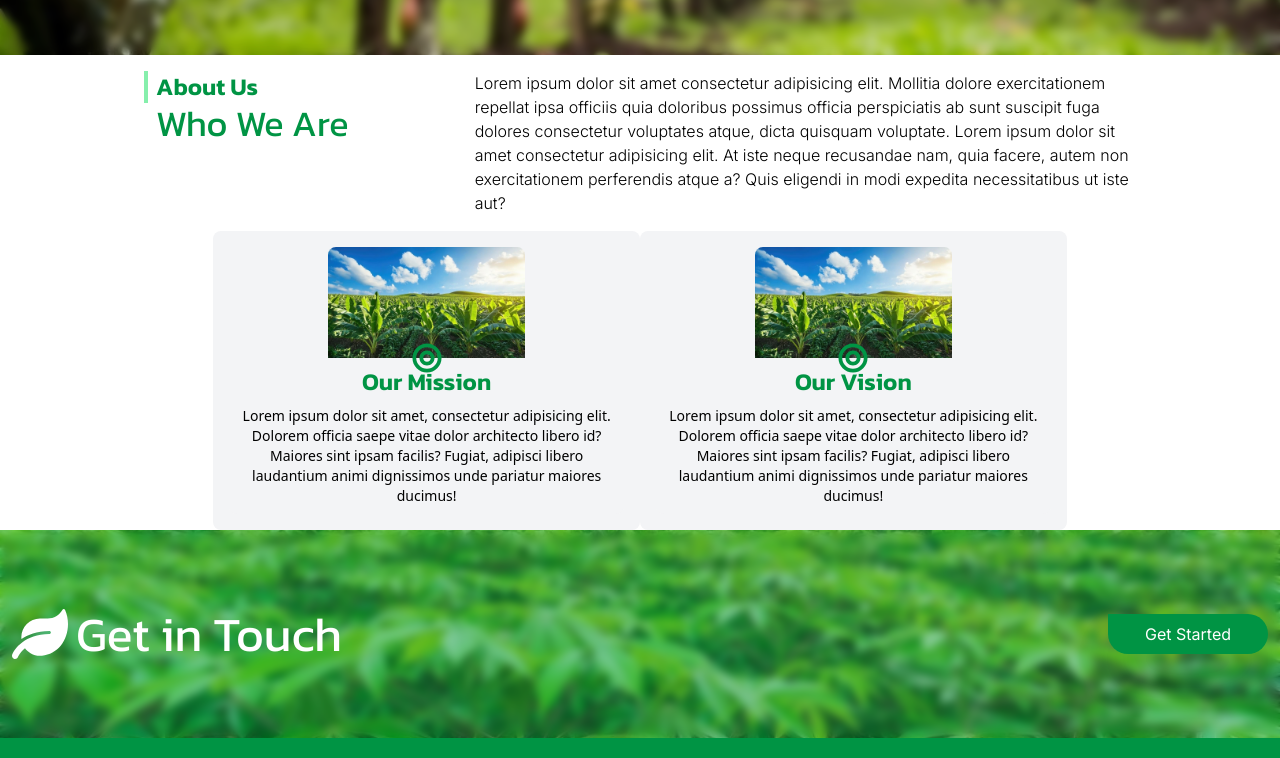
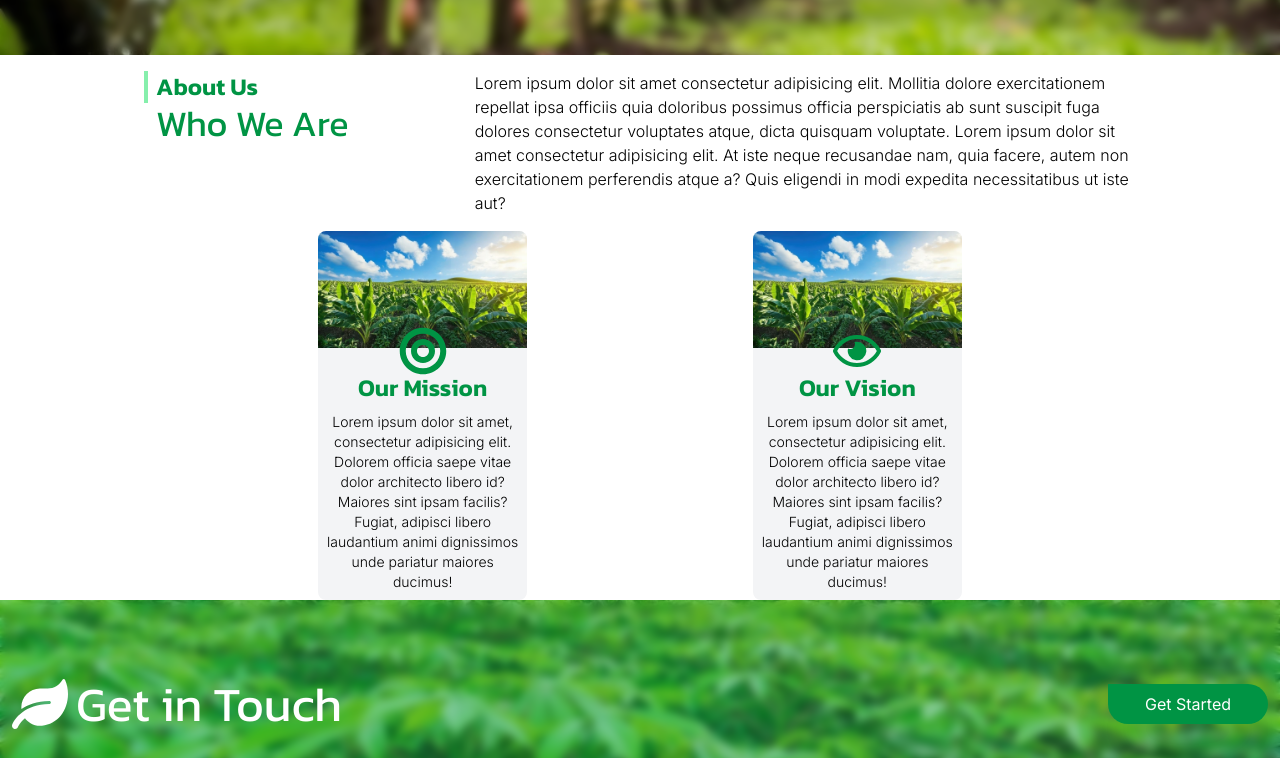
Before and after one commit to OlaiwonAbdullahi/WuraOla-Farms, a React (Vite) app: page /about in a window 1280 px wide. Shown: the part 466-1224 px from the top of the page. Built offline with nearby package versions, Linux system fonts and the light colour scheme.

Commit message:
update Mision.jsx

```diff
--- a/src/components/Mision.jsx
+++ b/src/components/Mision.jsx
@@ -1,33 +1,33 @@
-import { FaBullseye } from "react-icons/fa";
+import { FaBullseye, FaRegEye } from "react-icons/fa";
 import banana from "../assets/banana.jpeg";
 
 const Mission = () => {
   return (
-    <div className="flex w-2/3 mx-auto">
-      <div className="basis-1/2 bg-gray-100 flex flex-col items-center p-4 rounded-lg">
-        <div className="relative w-1/2">
+    <div className="flex w-2/3 mx-auto flex-col gap-4 md:flex-row">
+      <div className="basis-1/2   flex flex-col items-center rounded-lg">
+        <div className="relative w-1/2 bg-gray-100 rounded-t-lg">
           <img src={banana} alt="banana" className="w-full rounded-t-lg" />
-          <FaBullseye className="absolute inset-0 mx-auto top-24 text-secondary text-3xl " />
+          <FaBullseye className="absolute inset-0 mx-auto top-24 text-secondary text-5xl " />
         </div>
-        <span className=" text-secondary font-semibold font-kanit text-2xl pt-2">
+        <span className=" bg-gray-100 w-1/2 text-center text-secondary font-semibold font-kanit text-2xl pt-6">
           Our Mission
         </span>
-        <p className="text-center text-sm bg-gray-100 p-2 rounded-b-lg ">
+        <p className="text-center w-1/2  font-inter font-light text-sm bg-gray-100 p-2 rounded-b-lg ">
           Lorem ipsum dolor sit amet, consectetur adipisicing elit. Dolorem
           officia saepe vitae dolor architecto libero id? Maiores sint ipsam
           facilis? Fugiat, adipisci libero laudantium animi dignissimos unde
           pariatur maiores ducimus!
         </p>
       </div>
-      <div className="basis-1/2 bg-gray-100 flex flex-col items-center p-4 rounded-lg">
-        <div className="relative w-1/2">
+      <div className="basis-1/2   flex flex-col items-center rounded-lg">
+        <div className="relative w-1/2 bg-gray-100 rounded-t-lg">
           <img src={banana} alt="banana" className="w-full rounded-t-lg" />
-          <FaBullseye className="absolute inset-0 mx-auto top-24 text-secondary text-3xl " />
+          <FaRegEye className="absolute inset-0 mx-auto top-24 text-secondary text-5xl " />
         </div>
-        <span className=" text-secondary font-semibold font-kanit text-2xl pt-2">
+        <span className=" bg-gray-100 w-1/2 text-center text-secondary font-semibold font-kanit text-2xl pt-6">
           Our Vision
         </span>
-        <p className="text-center text-sm bg-gray-100 p-2 rounded-b-lg ">
+        <p className="text-center w-1/2  font-inter font-light text-sm bg-gray-100 p-2 rounded-b-lg ">
           Lorem ipsum dolor sit amet, consectetur adipisicing elit. Dolorem
           officia saepe vitae dolor architecto libero id? Maiores sint ipsam
           facilis? Fugiat, adipisci libero laudantium animi dignissimos unde
```
